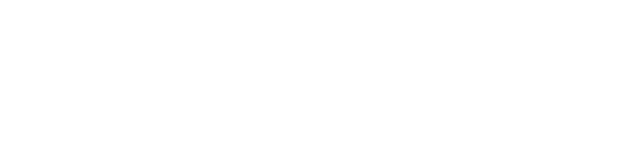
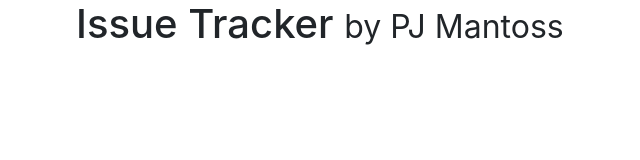
Before and after one commit to PJMantoss/issue_tracker, a plain HTML site: page index.html in a window 1280 px wide. Shown: the whole page, without its empty margins (9-649 px from the left). Drawn offline with nearby package versions, Linux system fonts and the light colour scheme.

Commit message:
update index.html

```diff
--- a/index.html
+++ b/index.html
@@ -7,6 +7,10 @@
     <link rel="stylesheet" href="https://stackpath.bootstrapcdn.com/bootstrap/4.4.1/css/bootstrap.min.css" integrity="sha384-Vkoo8x4CGsO3+Hhxv8T/Q5PaXtkKtu6ug5TOeNV6gBiFeWPGFN9MuhOf23Q9Ifjh" crossorigin="anonymous">
 </head>
 <body>
+
+    <div class="container">
+        <h1>Issue Tracker <small>by PJ Mantoss</small></h1>
+    </div>
 
     <script src="https://chancejs.com/chance.min.js"></script>
     <script
```
